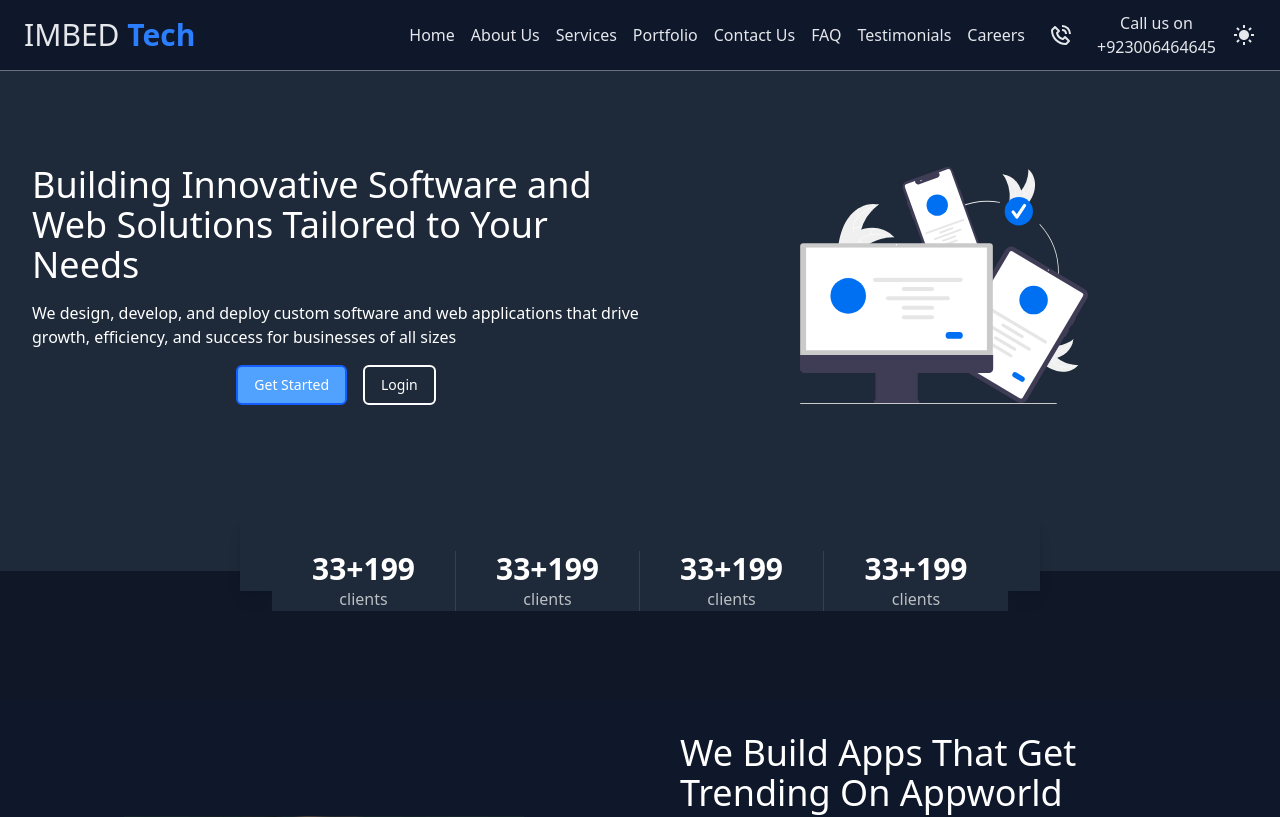
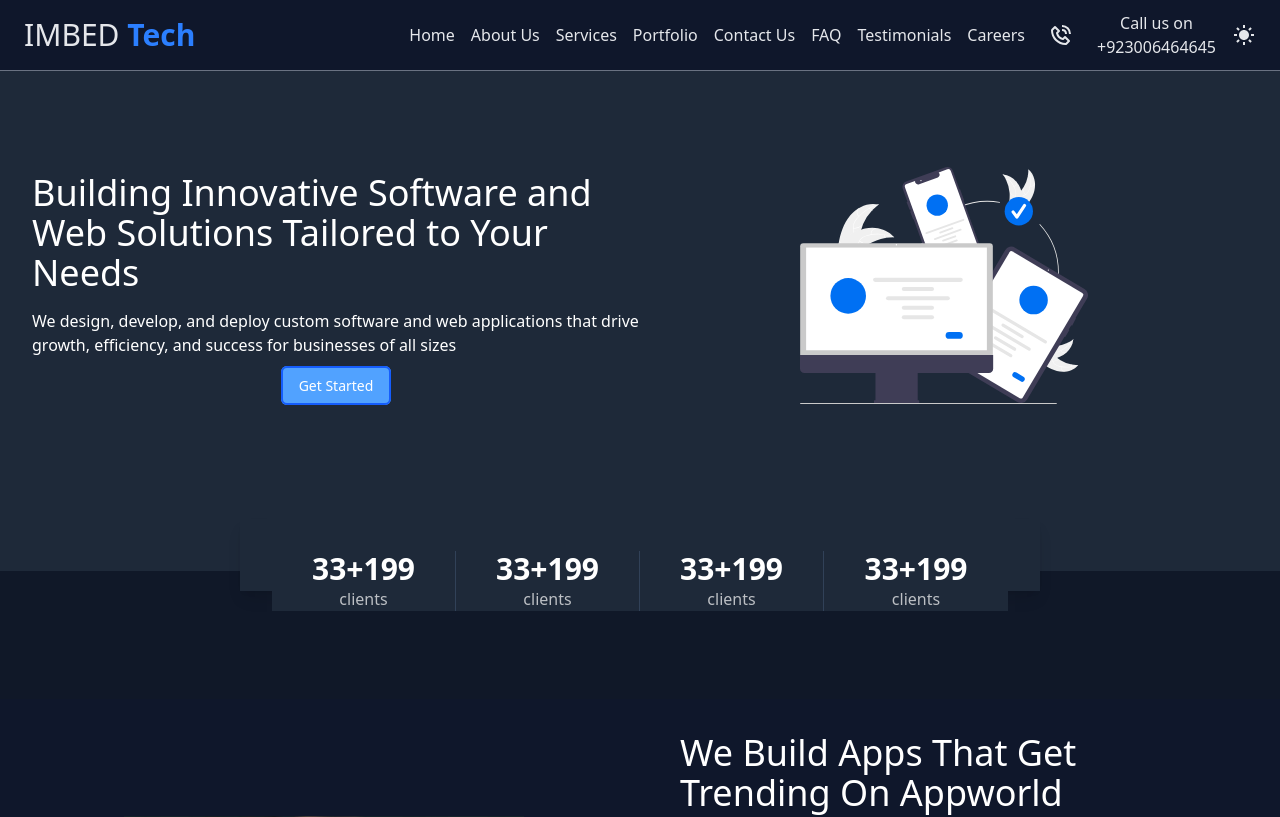
Before and after one commit to likeam/HBDigitalAgency, a React (Vite) app: page / in a window 1280 px wide. Shown: the top 817 px of the page. Built offline with nearby package versions, Linux system fonts and the light colour scheme.

Commit message:
Linkis message

```diff
--- a/src/components/BannerDetails.jsx
+++ b/src/components/BannerDetails.jsx
@@ -1,4 +1,5 @@
 import React from "react";
+import { Link } from "react-router-dom";
 
 const BannerDetails = ({
   reverse,
@@ -40,7 +41,7 @@ const BannerDetails = ({
                 <li className=" font-medium">{L6}</li>
               </ul>
             </div>
-            <div className="btn-primary">Get Started</div>
+            <Link to={"/message"}  className="btn-primary">Get Started</Link>
           </div>
           {/* Image Container  */}
           <div
--- a/src/components/Hero.jsx
+++ b/src/components/Hero.jsx
@@ -1,4 +1,5 @@
 import React from "react";
+import { Link } from "react-router-dom";
 
 const Hero = () => {
   return (
@@ -22,8 +23,9 @@ const Hero = () => {
               businesses of all sizes
             </p>
             <div className=" space-x-4">
-              <button className="btn-primary ">Get Started</button>
-              <button className="btn-outline ">Login</button>
+
+                <Link to={"/message"} className="btn-primary ">Get Started</Link>
+
             </div>
           </div>
           <div
--- a/src/components/Message.jsx
+++ b/src/components/Message.jsx
@@ -23,7 +23,7 @@ const Message = () => {
 
   return (
     <>
-      <div class=" flex justify-center items-center bg-gray-400  p-12 dark:bg-gradient-to-r from-blue-800 to-indigo-900 ">
+      <div class=" flex justify-center items-center bg-gray-400  p-12 dark:bg-gray-800 ">
         <form
           ref={form}
           onSubmit={sendEmail}
--- a/src/components/SampleBanner.jsx
+++ b/src/components/SampleBanner.jsx
@@ -1,4 +1,5 @@
 import React from "react";
+import { Link } from "react-router-dom";
 
 const SampleBanner = () => {
   return (
@@ -33,7 +34,7 @@ const SampleBanner = () => {
                 laborum totam, veniam commodi sapiente perferendis impedit quam!
                 Est veritatis tempore nemo accusamus numquam tempora.
               </p>
-              <button className="btn-primary">Get Started</button>
+              <Link to={"/message"} className="btn-primary">Get Started</Link>
             </div>
           </div>
         </div>
--- a/src/pages/ContactUs.jsx
+++ b/src/pages/ContactUs.jsx
@@ -1,7 +1,10 @@
 import React from "react";
+import Message from "../components/Message";
 
 const ContactUs = () => {
-  return <div>ContactUs</div>;
+  return <>
+    <Message />
+  </>;
 };
 
 export default ContactUs;
```
